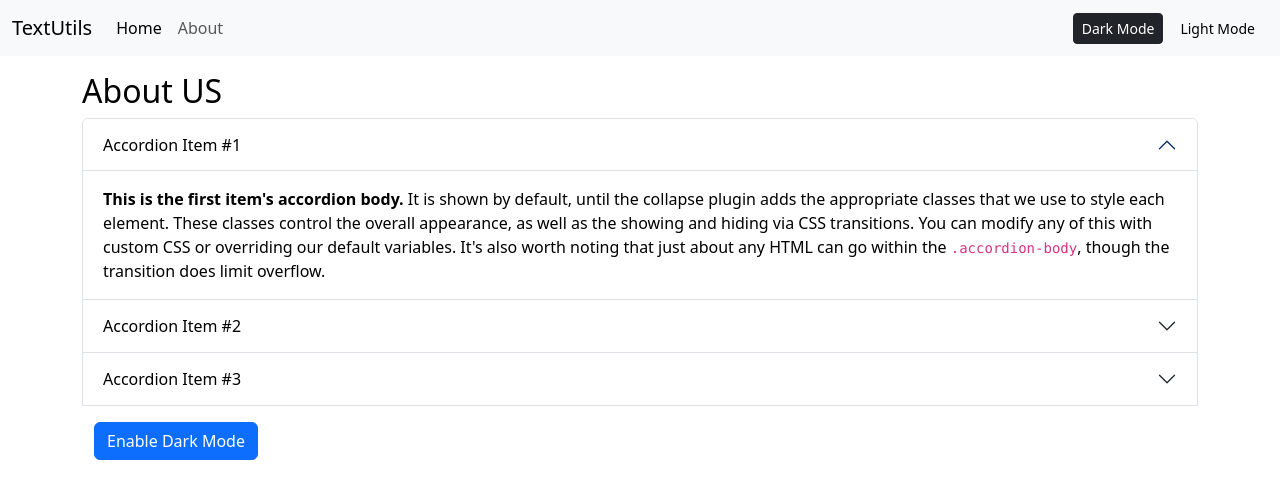
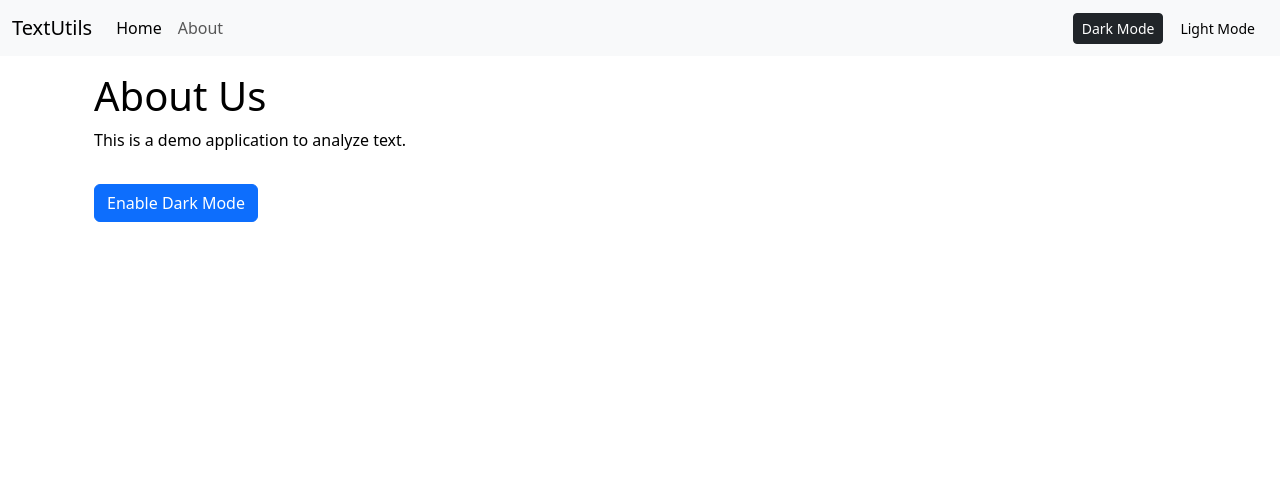
Before and after one commit to rishikmishra7/Learner-s, a React (Create React App) app: page /about in a window 1280 px wide. Shown: the top 498 px of the page. Built offline with nearby package versions, Linux system fonts and the light colour scheme.

Commit message:
fixed issue of clearing text

```diff
--- a/src/App.js
+++ b/src/App.js
@@ -4,32 +4,21 @@ import Navbar from './components/Navbar';
 import TextForm from './components/TextForm';
 import Alert from './components/Alert';
 import About from './components/About';
-import { BrowserRouter as Router, Switch, Route } from "react-router-dom";
+import { BrowserRouter as Router, Switch, Route } from 'react-router-dom';
 
 function App() {
-  const [mode, setMode] = useState('light'); // Fixed syntax error
+  const [mode, setMode] = useState('light');
   const [alert, setAlert] = useState(null);
 
   const showAlert = (message, type) => {
     setAlert({ msg: message, type: type });
-    setTimeout(() => {
-      setAlert(null);
-    }, 2000);
+    setTimeout(() => setAlert(null), 2000);
   };
 
-  const toggleMode = (newMode) => {
-    console.log(`Switching to ${newMode} mode`); // Debugging
-    if (newMode === 'dark') {
-      setMode('dark');
-      document.body.style.backgroundColor = 'grey';
-      showAlert('Dark mode has been enabled', 'success');
-      document.title = "TextUtils - Dark Mode";
-    } else {
-      setMode('light');
-      document.body.style.backgroundColor = 'white';
-      showAlert('Light mode has been enabled', 'success');
-      document.title = 'TextUtils - Light Mode';
-    }
+  const toggleMode = (mode) => {
+    setMode(mode);
+    document.body.style.backgroundColor = mode === 'dark' ? 'grey' : 'white';
+    showAlert(`${mode.charAt(0).toUpperCase() + mode.slice(1)} mode enabled`, 'success');
   };
 
   return (
@@ -38,17 +27,10 @@ function App() {
       <Alert alert={alert} />
       <div className="container my-3">
         <Switch>
-          <Route path="/about" exact component={About} />
+          <Route path="/about" component={About} />
           <Route
             path="/"
-            exact
-            component={() =>
-              <TextForm
-                showAlert={showAlert}
-                heading="Enter the text below to analyze"
-                mode={mode}
-              />
-            }
+            render={() => <TextForm heading="Enter text to analyze" mode={mode} showAlert={showAlert} />}
           />
         </Switch>
       </div>
--- a/src/components/About.js
+++ b/src/components/About.js
@@ -1,73 +1,28 @@
-import React, { useState } from 'react'
+import React, { useState } from 'react';
 
 export default function About() {
-  const [mystyle, setMyStyle] =useState({
+  const [style, setStyle] = useState({
     color: 'black',
-    backgroundColor: 'white'
-  })
+    backgroundColor: 'white',
+  });
 
-  const [btntext, setBtnText] = useState("Enable Dark Mode")
+  const [btnText, setBtnText] = useState('Enable Dark Mode');
 
-  const toggleStyle =()=>{
-      if(mystyle.color ==='black'){
-        setMyStyle({color: 'white',
-          backgroundColor: 'black',
-          border: '1px solid white'
-        })
-        setBtnText("Enable Dark Mode")
-      }else
-      {
-        setMyStyle({color: 'black',
-          backgroundColor: 'white'
-        })
-        setBtnText("Enable Light Mode")
-      }
-
-  }
+  const toggleStyle = () => {
+    if (style.color === 'black') {
+      setStyle({ color: 'white', backgroundColor: 'black', border: '1px solid white' });
+      setBtnText('Enable Light Mode');
+    } else {
+      setStyle({ color: 'black', backgroundColor: 'white' });
+      setBtnText('Enable Dark Mode');
+    }
+  };
 
   return (
-
-    <div className="accordion" id="accordionPanelsStayOpenExample" style={mystyle}>
-        <h2>About US</h2>
-      <div className="accordion-item" style={mystyle}>
-        <h2 className="accordion-header">
-          <button className="accordion-button" type="button" style={mystyle} data-bs-toggle="collapse" data-bs-target="#panelsStayOpen-collapseOne" aria-expanded="true" aria-controls="panelsStayOpen-collapseOne">
-            Accordion Item #1
-          </button>
-        </h2>
-        <div id="panelsStayOpen-collapseOne" className="accordion-collapse collapse show">
-          <div className="accordion-body">
-            <strong>This is the first item's accordion body.</strong> It is shown by default, until the collapse plugin adds the appropriate classes that we use to style each element. These classes control the overall appearance, as well as the showing and hiding via CSS transitions. You can modify any of this with custom CSS or overriding our default variables. It's also worth noting that just about any HTML can go within the <code>.accordion-body</code>, though the transition does limit overflow.
-          </div>
-        </div>
-      </div>
-      <div className="accordion-item" style={mystyle}>
-        <h2 className="accordion-header">
-          <button className="accordion-button collapsed" type="button" style={mystyle} data-bs-toggle="collapse" data-bs-target="#panelsStayOpen-collapseTwo" aria-expanded="false" aria-controls="panelsStayOpen-collapseTwo">
-            Accordion Item #2
-          </button>
-        </h2>
-        <div id="panelsStayOpen-collapseTwo" className="accordion-collapse collapse">
-          <div className="accordion-body">
-            <strong>This is the second item's accordion body.</strong> It is hidden by default, until the collapse plugin adds the appropriate classes that we use to style each element. These classes control the overall appearance, as well as the showing and hiding via CSS transitions. You can modify any of this with custom CSS or overriding our default variables. It's also worth noting that just about any HTML can go within the <code>.accordion-body</code>, though the transition does limit overflow.
-          </div>
-        </div>
-      </div>
-      <div className="accordion-item" style={mystyle}>
-        <h2 className="accordion-header">
-          <button className="accordion-button collapsed" type="button" style={mystyle} data-bs-toggle="collapse" data-bs-target="#panelsStayOpen-collapseThree" aria-expanded="false" aria-controls="panelsStayOpen-collapseThree">
-            Accordion Item #3
-          </button>
-        </h2>
-        <div id="panelsStayOpen-collapseThree" className="accordion-collapse collapse">
-          <div className="accordion-body">
-            <strong>This is the third item's accordion body.</strong> It is hidden by default, until the collapse plugin adds the appropriate classes that we use to style each element. These classes control the overall appearance, as well as the showing and hiding via CSS transitions. You can modify any of this with custom CSS or overriding our default variables. It's also worth noting that just about any HTML can go within the <code>.accordion-body</code>, though the transition does limit overflow.
-          </div>
-        </div>
-      </div>
-      <div className="container my-3">
-      <button className="btn btn-primary" onClick={toggleStyle} type="dark mode"  > {btntext}</button>
-      </div>
+    <div className="container" style={style}>
+      <h1>About Us</h1>
+      <p>This is a demo application to analyze text.</p>
+      <button className="btn btn-primary my-3" onClick={toggleStyle}>{btnText}</button>
     </div>
-  )
+  );
 }
--- a/src/components/Alert.js
+++ b/src/components/Alert.js
@@ -3,7 +3,7 @@ import React from 'react';
 export default function Alert(props) {
   const capitalize = (word) => {
     if (!word) return '';
-    return word.charAt(0).toUpperCase() + word.slice(1).toLowerCase();
+    return word.charAt(0).toUpperCase() + word.slice(1);
   };
 
   return (
--- a/src/components/TextForm.js
+++ b/src/components/TextForm.js
@@ -1,57 +1,45 @@
 import React, { useState } from 'react';
 
 export default function TextForm(props) {
-  const [text, setText] = useState('');
+  const [text, setText] = useState("");
 
-  // Convert to Uppercase Handler
+  // Convert to Uppercase
   const handleUpClick = () => {
-    let newText = text.toUpperCase();
-    setText(newText);
-    console.log("Text after uppercase:", newText);  // Debugging log
+    setText(text.toUpperCase());
     props.showAlert('Converted to uppercase', 'success');
   };
 
-  // Convert to Lowercase Handler
+  // Convert to Lowercase
   const handleLoClick = () => {
-    let newText = text.toLowerCase();
-    setText(newText);
-    console.log("Text after lowercase:", newText);  // Debugging log
+    setText(text.toLowerCase());
     props.showAlert('Converted to lowercase', 'success');
   };
 
-  // Clear Text Handler
-  const handleClearOnClick = () => {
-    setText('');
-    console.log("Text after clearing:", '');  // Debugging log
-    props.showAlert('Text has been cleared', 'success');
+  // Clear Text
+  const handleClearText = () => {
+    setText("");
+    props.showAlert('Text cleared', 'success');
   };
 
-  // Remove Extra Spaces Handler
-  const handleRemoveExtraSpaces = () => {
-    let newText = text.replace(/\s+/g, ' ').trim();
-    setText(newText);
-    console.log("Text after removing extra spaces:", newText);  // Debugging log
+  // Remove Extra Spaces
+  const handleRemoveSpaces = () => {
+    setText(text.replace(/\s+/g, ' ').trim());
     props.showAlert('Extra spaces removed', 'success');
   };
 
-  // OnChange Handler for Textarea
+  // Handle Textarea Change
   const handleOnChange = (event) => {
     setText(event.target.value);
-    console.log("Text onChange:", event.target.value);  // Debugging log
   };
 
-  // Style based on mode
-  const getModeStyle = () => {
-    return props.mode === 'dark'
-      ? { backgroundColor: '#333', color: 'white' }
-      : { backgroundColor: 'white', color: 'black' };
+  // Get style for current mode
+  const modeStyle = {
+    backgroundColor: props.mode === 'dark' ? '#333' : 'white',
+    color: props.mode === 'dark' ? 'white' : 'black',
   };
 
-  const modeStyle = getModeStyle();
-
   return (
-    <>
-      <div className="container" style={modeStyle}>
+    <div className="container" style={{ color: props.mode === 'dark' ? 'white' : 'black' }}>
       <h1>{props.heading}</h1>
       <textarea
         className="form-control"
@@ -60,26 +48,17 @@ export default function TextForm(props) {
         onChange={handleOnChange}
         rows="8"
       ></textarea>
-        <button className="btn btn-primary mx-1" onClick={handleUpClick}>
-          Convert to Uppercase
-        </button>
-        <button className="btn btn-primary mx-1" onClick={handleLoClick}>
-          Convert to Lowercase
-        </button>
-        <button className="btn btn-danger mx-1" onClick={handleClearOnClick}>
-          Clear Text
-        </button>
-        <button className="btn btn-warning mx-1" onClick={handleRemoveExtraSpaces}>
-          Remove Extra Spaces
-        </button>
-      </div>
-      <div className="container my-3" style={{ color: modeStyle.color }}>
+      <button className="btn btn-primary mx-1" onClick={handleUpClick} disabled={!text}>Uppercase</button>
+      <button className="btn btn-primary mx-1" onClick={handleLoClick} disabled={!text}>Lowercase</button>
+      <button className="btn btn-danger mx-1" onClick={handleClearText} disabled={!text}>Clear</button>
+      <button className="btn btn-warning mx-1" onClick={handleRemoveSpaces} disabled={!text}>Remove Spaces</button>
+      <div className="my-3">
         <h2>Text Summary</h2>
         <p>{text.split(/\s+/).filter((word) => word.length !== 0).length} words and {text.length} characters</p>
         <p>{(0.008 * text.split(/\s+/).filter((word) => word.length !== 0).length).toFixed(2)} minutes to read</p>
         <h3>Preview</h3>
-        <p>{text.length > 0 ? text : 'Enter some text above to preview it here.'}</p>
+        <p>{text.length > 0 ? text : 'Enter text above to preview it here.'}</p>
       </div>
-    </>
+    </div>
   );
 }
```
Also changed, not shown: src/components/Navbar.js (+12 -6 lines), public/index.html (line endings or trailing spaces), public/manifest.json. Lines whose indentation alone changed are shown as unchanged.
